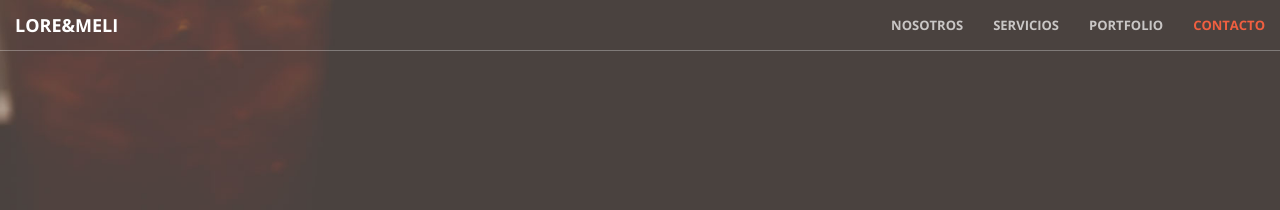
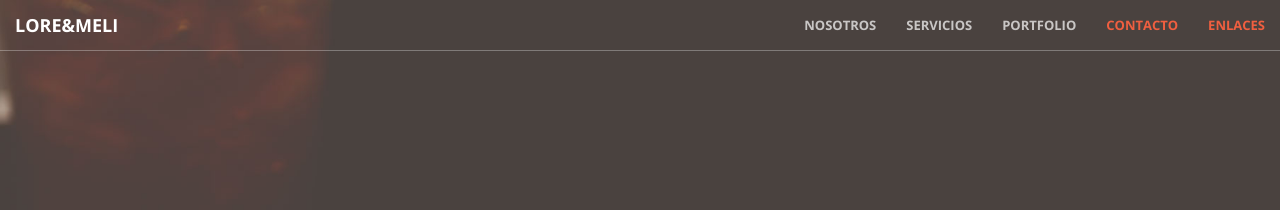
Before and after one commit to Williams7105/sitio1, a Jekyll site: the page built from index.html, in a window 1280 px wide. Shown: the top 210 px of the page. Built offline with Jekyll 4.4.1, drawn with Linux system fonts in a browser that asks for light colours.

Commit message:
Update nav.html

```diff
--- a/_includes/nav.html
+++ b/_includes/nav.html
@@ -26,6 +26,9 @@
                 <li>
                     <a class="page-scroll" href="#contact">Contacto</a>
                 </li>
+                <li>
+                    <a class="page-scroll" href="#contact">Enlaces</a>
+                </li>
             </ul>
         </div>
         <!-- /.navbar-collapse -->
```
